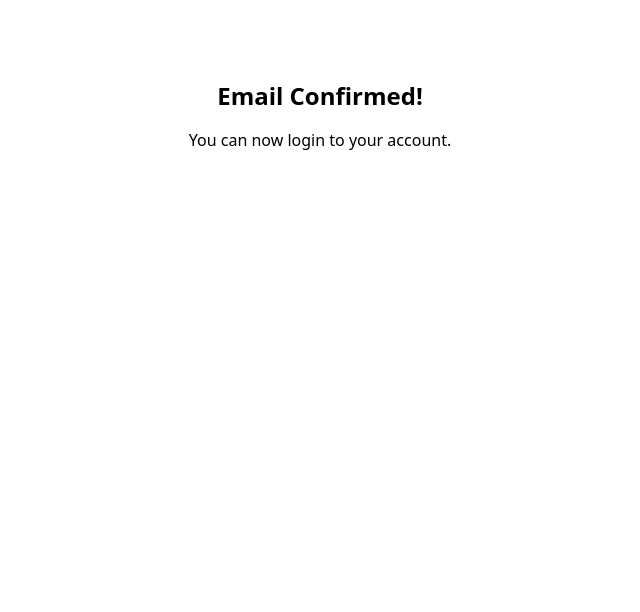
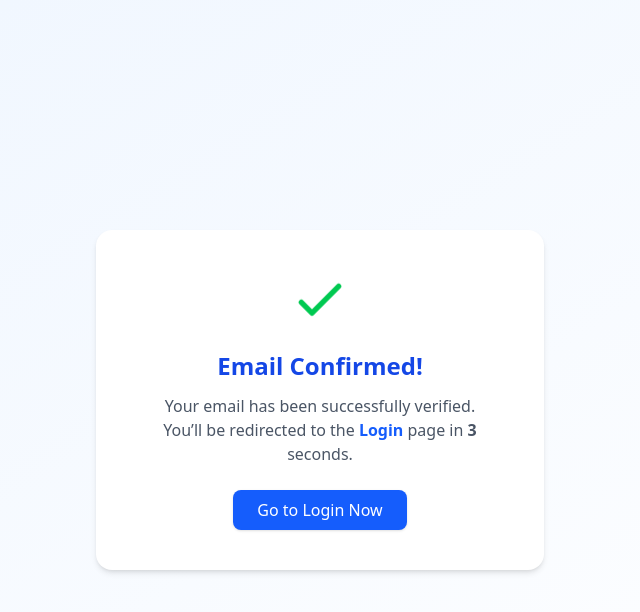
Before and after one commit to cjPratham/tapinif-ready-to-go, a React (Vite) app: page /confirm-email in a window 1280 px wide. Shown: the top 612 px of the page, without its empty margins (320-960 px from the left). Built offline with nearby package versions, Linux system fonts and the light colour scheme.

Commit message:
confirm-email completed

```diff
--- a/src/pages/ConfirmEmail.jsx
+++ b/src/pages/ConfirmEmail.jsx
@@ -1,27 +1,69 @@
-import { useEffect } from "react";
+import { useEffect, useState } from "react";
 import { useSearchParams, useNavigate } from "react-router-dom";
 import { supabase } from "../lib/supabaseClient";
 
 export default function ConfirmEmail() {
   const [searchParams] = useSearchParams();
   const navigate = useNavigate();
+  const [countdown, setCountdown] = useState(3);
 
   useEffect(() => {
     const handleConfirmation = async () => {
       const access_token = searchParams.get("access_token");
       if (!access_token) return;
 
-      // Supabase auto-signs in with the token in URL, so you can redirect
-      navigate("/login"); // or wherever you want
+      try {
+        // Supabase auto-signs in with the token in URL
+        await supabase.auth.getSession();
+        console.log("✅ Email confirmed successfully!");
+      } catch (error) {
+        console.error("Error confirming email:", error.message || error);
+      }
+
+      // Countdown timer for redirect
+      const interval = setInterval(() => {
+        setCountdown((prev) => {
+          if (prev === 1) {
+            clearInterval(interval);
+            navigate("/");
+          }
+          return prev - 1;
+        });
+      }, 1000);
     };
 
     handleConfirmation();
   }, [searchParams, navigate]);
 
   return (
-    <div className="text-center mt-20">
-      <h1 className="text-2xl font-bold mb-4">Email Confirmed!</h1>
-      <p>You can now login to your account.</p>
+    <div className="flex flex-col items-center justify-center min-h-screen bg-gradient-to-br from-blue-50 to-white text-center">
+      <div className="bg-white shadow-md rounded-2xl p-10 max-w-md">
+        <div className="flex justify-center mb-4">
+          <svg
+            xmlns="http://www.w3.org/2000/svg"
+            className="w-16 h-16 text-green-500 animate-bounce"
+            fill="none"
+            viewBox="0 0 24 24"
+            stroke="currentColor"
+          >
+            <path strokeLinecap="round" strokeLinejoin="round" strokeWidth={2} d="M5 13l4 4L19 7" />
+          </svg>
+        </div>
+
+        <h1 className="text-2xl font-bold text-blue-700 mb-3">Email Confirmed!</h1>
+        <p className="text-gray-600 mb-6">
+          Your email has been successfully verified. <br />
+          You’ll be redirected to the <span className="font-semibold text-blue-600">Login</span> page
+          in <span className="font-semibold">{countdown}</span> seconds.
+        </p>
+
+        <button
+          onClick={() => navigate("/")}
+          className="bg-blue-600 text-white py-2 px-6 rounded-lg shadow hover:bg-blue-700 transition"
+        >
+          Go to Login Now
+        </button>
+      </div>
     </div>
   );
 }
```
